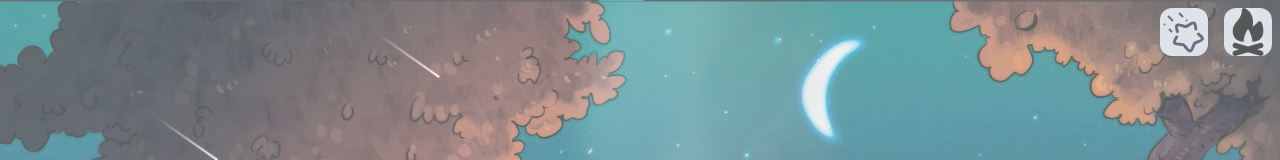
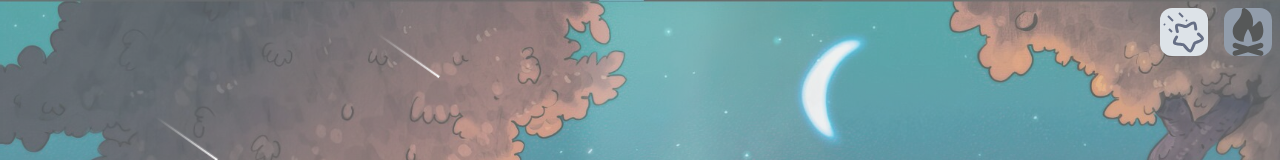
Before and after one commit to GlassesNoGlasses/GlassesNoGlasses.github.io, a Next.js app: page / in a window 1280 px wide. Shown: the top 160 px of the page. Built offline with nearby package versions, Linux system fonts and the light colour scheme; what tailwindcss-animated would draw is missing.

Commit message:
added icon on/off

```diff
--- a/app/components/interfaces/Item.ts
+++ b/app/components/interfaces/Item.ts
@@ -3,6 +3,7 @@ export interface Item {
     id: number;
     name: string;
     iconPath: string;
+    isActive: boolean;
     audioPath?: string;
-    callback: () => void;
+    callback: (item: Item) => void;
 }
--- a/app/components/items-bar/ItemsBar.tsx
+++ b/app/components/items-bar/ItemsBar.tsx
@@ -1,3 +1,4 @@
+'use client'
 
 import React from 'react'
 import { ItemsBarProps } from './ItemsBarProps'
@@ -7,17 +8,31 @@ export const ItemsBar = ({
     items,
 }: ItemsBarProps) => {
 
+    const [audioPlaying, setAudioPlaying] = React.useState<boolean>(false);
+
+    const handleCallback = (item: Item, index: number) => {
+        item.callback(item);
+        if (item.audioPath) {
+            const audio = document.getElementById(`${item.name + "-audio"}`) as HTMLAudioElement;
+            if (audio) {
+                !audioPlaying ? audio.play() : audio.pause();
+                setAudioPlaying(!audioPlaying);
+            }
+        }
+    }
+
   return (
     <div className='flex flex-row h-fit w-full align-middle justify-end bg-inherit'>
         {
-        items.map((item: Item) => {
+        items.map((item: Item, index: number) => {
             return (
                 <button className='hover:bg-opacity-85 p-2'
                 key={item.id}
-                onClick={item.callback}
+                onClick={() => handleCallback(item, index)}
                 >
                     {item.audioPath && <audio id={item.name + "-audio"} src={item.audioPath} loop={true}/>}
-                    <img src={item.iconPath} alt={item.name} className='h-12 w-12 bg-slate-200 rounded-xl'/>
+                    <img src={item.iconPath} alt={item.name} className={`h-12 w-12 rounded-xl
+                        ${item.isActive ? "bg-slate-200" : "bg-slate-500"} `}/>
                 </button>
             )
         })
--- a/app/constants/icons.ts
+++ b/app/constants/icons.ts
@@ -1,18 +1,20 @@
 import { AudioItem } from "../components/interfaces/AudioItem";
 import { Item } from "../components/interfaces/Item";
 
-export const StarFallIcon: Item = {
+export const MeteorsIcon: Item = {
     id: 0,
     name: 'Star Fall',
     iconPath: "/svg/star-fall.svg",
-    callback: () => console.log('Star Fall')
+    isActive: true,
+    callback: (item: Item) => console.log('Star Fall')
 }
 
 export const CampfireIcon: AudioItem = {
     id: 1,
     name: 'Campfire',
     iconPath: "/svg/fire.svg",
-    callback: () => console.log('Campfire'),
+    isActive: false,
+    callback: (item: Item) => console.log('Campfire'),
     audioPath: "/sounds/fire.mp3",
-    playing: false
+    playing: false,
 }
--- a/app/page.tsx
+++ b/app/page.tsx
@@ -5,7 +5,8 @@ import { MeteorBackground } from "./components/metors/MeteorBackground";
 import { Project } from "./components/project-display/Project";
 import { FaceRecognition, FingerPainting, SpamClassification, SnakeAI } from "./constants/projects";
 import { ItemsBar } from "./components/items-bar/ItemsBar";
-import { CampfireIcon, StarFallIcon } from "./constants/icons";
+import { CampfireIcon, MeteorsIcon } from "./constants/icons";
+import { Item } from "./components/interfaces/Item";
 
 export default function Home() {
 
@@ -14,29 +15,21 @@ export default function Home() {
 
   const [initials, setInitials] = React.useState<string>("N.W.");
   const [titleText, setTitleText] = React.useState<string>("Professional Screen Addict");
-  const [animateMeteors, setAnimateMeteors] = React.useState<boolean>(true);
-  const [campfire, setCampfire] = React.useState<boolean>(false);
-
-  React.useEffect(() => {
-    const audio = document.getElementById(`${CampfireIcon.name + "-audio"}`) as HTMLAudioElement;
-
-    if (audio) {
-      campfire ? audio.play() : audio.pause();
-    }
-
-  }, [campfire])
+  const [meteors, setMeteors] = React.useState<Item>(MeteorsIcon);
+  const [campfire, setCampfire] = React.useState<Item>(CampfireIcon);
 
   return (
     <main className="flex min-h-screen w-screen flex-col overflow-y-auto">
-      <MeteorBackground numMeteors={13} isOn={animateMeteors}/>
+      <MeteorBackground numMeteors={13} isOn={meteors.isActive}/>
       <div className={`flex flex-col h-screen w-screen bg-lofi bg-cover align-middle justify-center
-        ${animateMeteors && !campfire ? "animate-lightFadeOut" : "animate-lightFadeIn"}
-        ${campfire && "animate-lofiPulse"}`}
+        ${meteors.isActive && !campfire.isActive ? "animate-lightFadeOut" : "animate-lightFadeIn"}
+        ${campfire.isActive && "animate-lofiPulse"}`}
         >
           <ItemsBar
           items={[
-            {...StarFallIcon, callback: () => setAnimateMeteors(!animateMeteors)},
-            {...CampfireIcon, callback: () => setCampfire(!campfire)}]}
+            {...meteors, callback: () => setMeteors(prev => ({...prev, isActive: !prev.isActive}))},
+            {...campfire, callback: () => setCampfire(prev => ({...prev, isActive: !prev.isActive}))}
+          ]}
           />
         <div className="flex flex-col h-full w-full align-middle gap-4 justify-center ">
 
```
